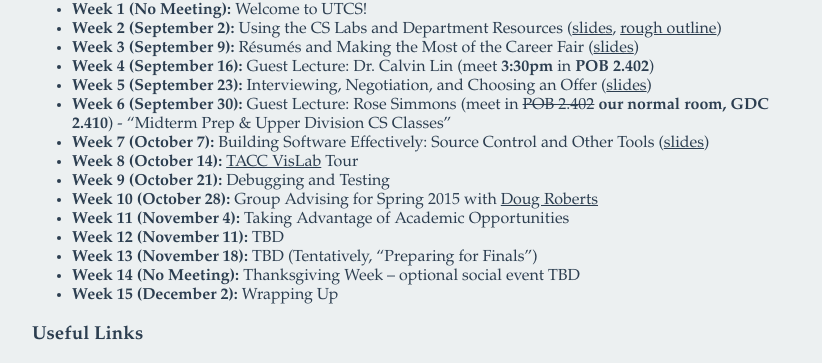
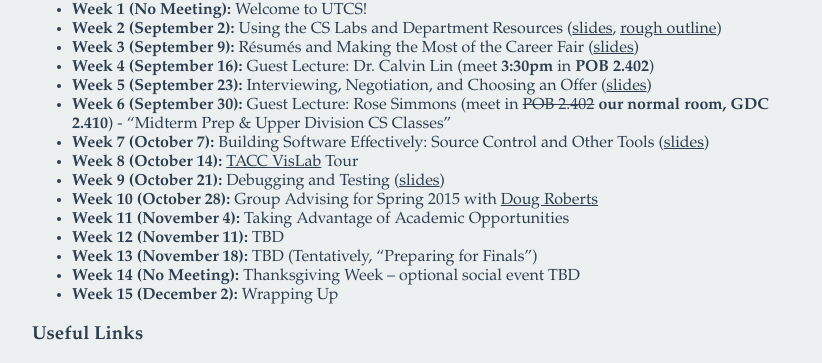
Before and after one commit to mattbroussard/mattbroussard.github.io, a Jekyll site: the page built from teaching/fall2014/pod/index.md, in a window 1280 px wide and 900 px high, scrolled down 550 px. Shown: the part 87-450 px from the top of the window, without its empty margins (218-1040 px from the left). Built offline with Jekyll 4.4.1, drawn with Linux system fonts in a browser that asks for light colours; nearby versions of some CDN libraries; comment, search, counter and statistics services are not loaded.

Commit message:
add debugging and testing slides

```diff
--- a/teaching/fall2014/pod/index.md
+++ b/teaching/fall2014/pod/index.md
@@ -53,7 +53,7 @@
 - **Week 6 (September 30):** Guest Lecture: Rose Simmons (meet in <strike>POB 2.402</strike> **our normal room, GDC 2.410**) - "Midterm Prep & Upper Division CS Classes" <!-- 311H midterm 10/2 -->
 - **Week 7 (October 7):** Building Software Effectively: Source Control and Other Tools ([slides](https://docs.google.com/presentation/d/1987CvI0hroSKljUPZ-PzCyidcCs8Mns5qE1Sp1IgvaQ/edit?usp=sharing))
 - **Week 8 (October 14):** [TACC VisLab](https://www.tacc.utexas.edu/resources/visualization) Tour <!-- 314H midterm 10/16 -->
-- **Week 9 (October 21):** Debugging and Testing
+- **Week 9 (October 21):** Debugging and Testing ([slides](https://docs.google.com/presentation/d/1kbW60gmShb0KJDchdLxdkEYe-tUiDoW1Etvchs3jFCo/edit?usp=sharing))
 - **Week 10 (October 28):** Group Advising for Spring 2015 with [Doug Roberts](mailto:doug.roberts@austin.utexas.edu)
 - **Week 11 (November 4):** Taking Advantage of Academic Opportunities
 - **Week 12 (November 11):** TBD
```
